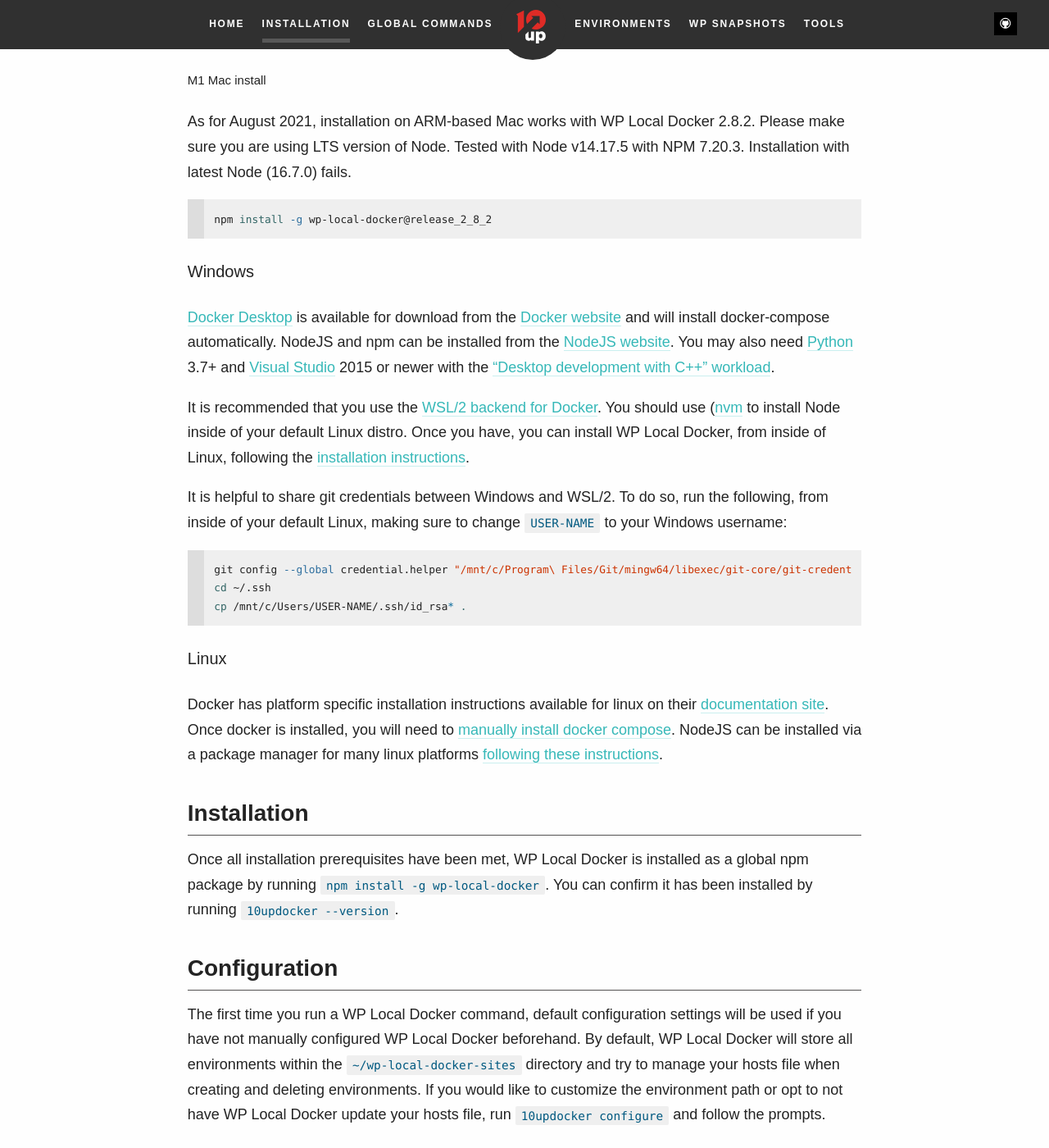
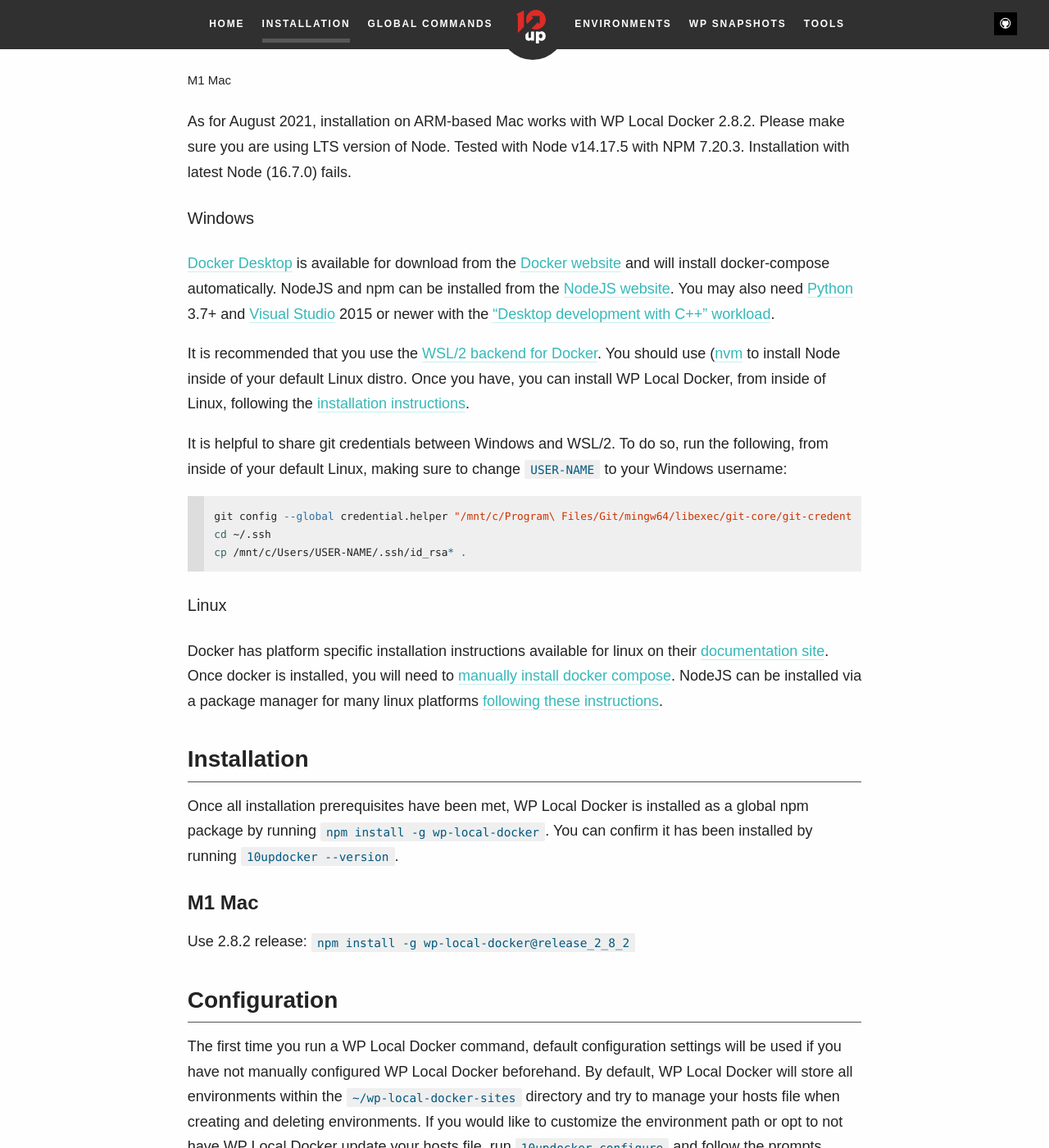
Before and after one commit to 10up/wp-local-docker-docs, a Jekyll site: the page built from installation.md, in a window 1280 px wide and 1400 px high, scrolled down 856 px. Shown: the whole window at 82% size. Built offline with Jekyll 4.4.1, drawn with Linux system fonts in a browser that asks for light colours; some web fonts are replaced.

Commit message:
Separate prerequisites and install script for M1 Mac

````diff
--- a/_includes/markdown/Installation.md
+++ b/_includes/markdown/Installation.md
@@ -14,12 +14,8 @@ If Node was installed via the download from the NodeJS website, you will likely
 global npm packages without using sudo. Npm has an article on [preventing permission errors](https://docs.npmjs.com/getting-started/fixing-npm-permissions#option-2-change-npms-default-directory-to-another-directory)
 if you'd like to run the command without sudo. Alternatively, just run the install command with sudo.
 
-##### M1 Mac install
+##### M1 Mac
 As for August 2021, installation on ARM-based Mac works with WP Local Docker 2.8.2. Please make sure you are using LTS version of Node. Tested with Node v14.17.5 with NPM 7.20.3. Installation with latest Node (16.7.0) fails.
-
-```bash
-npm install -g wp-local-docker@release_2_8_2
-```
 
 #### Windows
 [Docker Desktop](https://docs.docker.com/docker-for-windows/install/) is available for download from the [Docker website](https://docs.docker.com/docker-for-windows/install/) and will
@@ -45,6 +41,10 @@ NodeJS can be installed via a package manager for many linux platforms [followin
 Once all installation prerequisites have been met, WP Local Docker is installed as a global npm package by running
 `npm install -g wp-local-docker`. You can confirm it has been installed by running `10updocker --version`.
 
+### M1 Mac
+
+Use 2.8.2 release: `npm install -g wp-local-docker@release_2_8_2`
+
 ## Configuration
 
 The first time you run a WP Local Docker command, default configuration settings will be used if you have not manually
````
